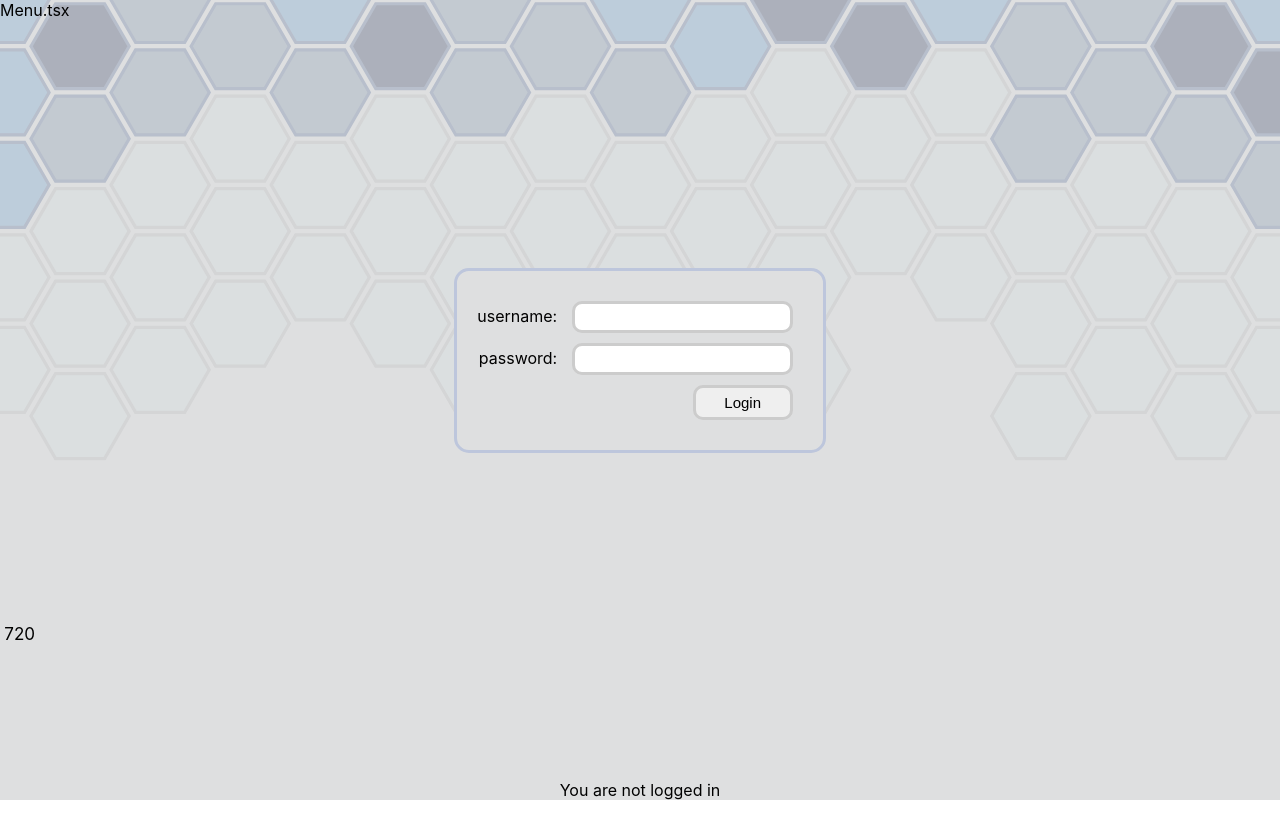
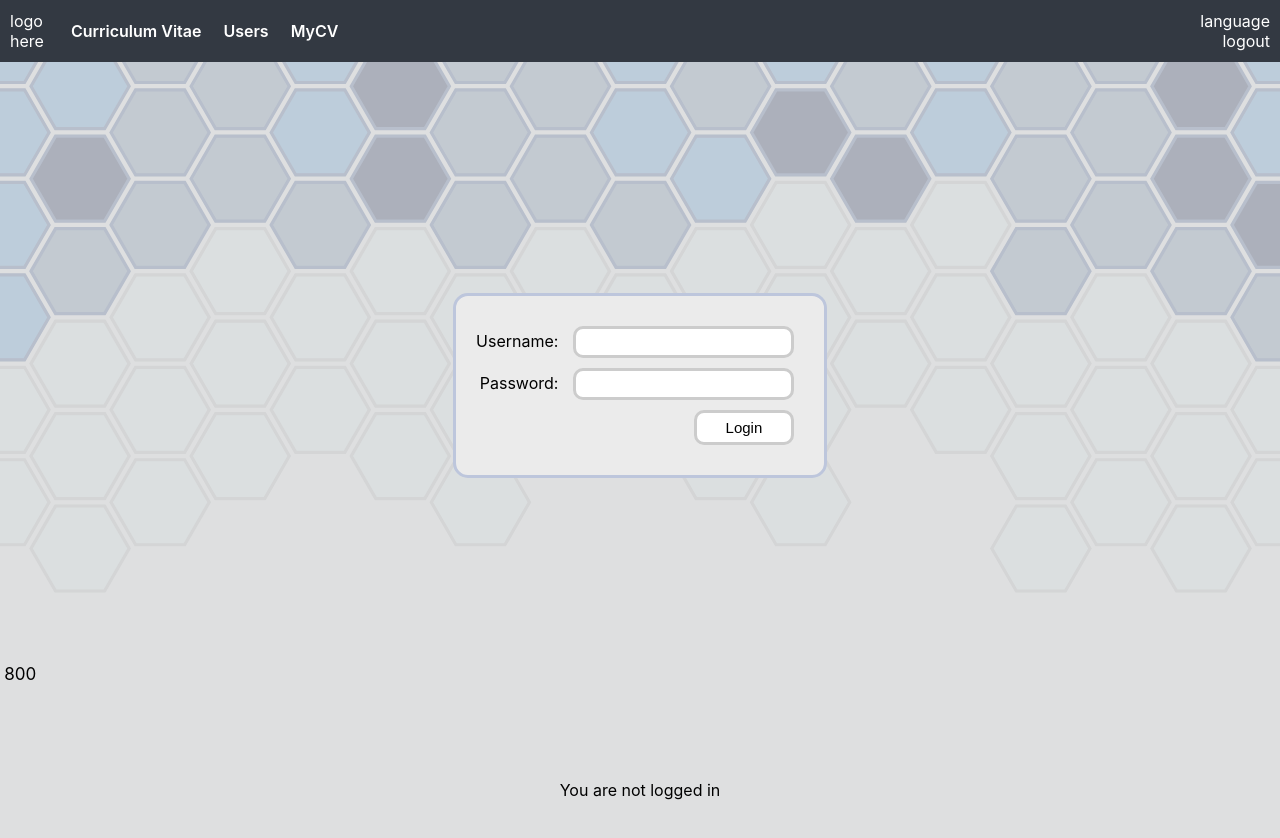
Before and after one commit to rampemus/cvapp, a React (Create React App) app in the folder frontend/: page / in a window 1280 px wide. Before the commit the page ends 800 px from the top, so only its background shows below. Built offline with nearby package versions, Linux system fonts and the light colour scheme.

Commit message:
Menu template and css fixes

```diff
--- a/frontend/src/App.css
+++ b/frontend/src/App.css
@@ -2,6 +2,7 @@
   /* background-color: #ffffff; */
 }
 
-.App-link {
-  color: #09d3ac;
+.content {
+  z-index: 1;
+  margin-top: 25px;
 }
--- a/frontend/src/App.tsx
+++ b/frontend/src/App.tsx
@@ -10,19 +10,21 @@ const App: React.FC = () => {
   const [ height, setHeight ] = useState(800)
 
   useEffect(()=>{
-    const app = document.getElementById('App')
-    if ( app ) {
-      console.log(app.clientHeight)
-      setHeight(app.clientHeight)
+    const content = document.getElementById('content')
+    if ( content ) {
+      console.log(content.clientHeight)
+      setHeight(content.clientHeight)
     }
 
   },[])
 
   return (
     <div className="App" id="App">
+      <Menu />
       <Background height={height}/>
-      <Menu />
+      <div className='content'>
         <Login />
+      </div>
       <Footer />
     </div>
   )
--- a/frontend/src/background/HexaBackground.css
+++ b/frontend/src/background/HexaBackground.css
@@ -5,7 +5,7 @@ svg {
     width: 100vw;
     display:block;
     position:absolute;
-    top:0;
+    top:40px;
     left:0;
     z-index: -1;
 }
--- a/frontend/src/background/HexaBackground.tsx
+++ b/frontend/src/background/HexaBackground.tsx
@@ -88,6 +88,8 @@ const Background: React.FC<Props> = (props: Props) => {
     return <div>
         {drawHexaGrid(
             [
+                [3, 2, 3, 2, 3, 3, 3, 2, 3],
+                  [3, 2, 4, 2, 2, 2, 2, 4],
                 [3, 2, 3, 2, 3, 4, 3, 2, 3],
                   [4, 2, 4, 2, 3, 4, 2, 4],
                 [3, 2, 2, 2, 2, 1, 1, 2, 4],
--- a/frontend/src/components/Login.css
+++ b/frontend/src/components/Login.css
@@ -8,7 +8,7 @@
 
 .loginBox {
   text-align: right;
-  background-color: rgb(222, 223, 224);
+  background-color: rgb(235, 235, 235);
   border-color: #bdc6dc;
   border-style: solid;
   padding: 20px;
@@ -36,7 +36,8 @@ button {
   min-width: 100px;
   border:solid 3px #ccc;
   border-radius: 10px;
-  margin: 10px
+  margin: 10px;
+  background-color: rgb(255, 255, 255);
 }
 
 button:focus {
--- a/frontend/src/components/Login.tsx
+++ b/frontend/src/components/Login.tsx
@@ -14,8 +14,8 @@ const Login: React.FC = (props) => {
     return(
         <div className='Login'>
             <form onSubmit={handleLogin} className='loginBox'>
-                <div>username: <input {...username}></input></div>
-                <div>password: <input {...password}></input></div>
+                <div>Username: <input id='username' name='username' {...username}></input></div>
+                <div>Password: <input id='password' name='password' {...password}></input></div>
                 <button>Login</button>
             </form>
         </div>
--- a/frontend/src/components/Menu.css
+++ b/frontend/src/components/Menu.css
@@ -4,4 +4,41 @@
   top: 0;
   width: 100%;
   text-align: left;
+  background-color: rgb(51, 57, 66);
+  color: rgb(255, 255, 255);
+  display: grid;
+  grid-template-columns: [logo] 50px [menu-items] auto 50px [settings];
+  align-items: center;
 }
+
+.cv-app-logo {
+  grid-area: logo;
+  margin: 3px;
+  padding: 7px;
+}
+
+.menu-items {
+  grid-area: menu-items;
+  margin: 10px;
+  display: flex;
+  flex-direction: row;
+}
+
+.menu-item {
+  padding: 10px;
+  margin: 1px;
+  font-weight: 600;
+}
+
+.settings {
+  grid-area: settings;
+  justify-self: right;
+  margin: 3px;
+  padding: 7px;
+  display: flex;
+  flex-flow: column;
+}
+
+.setting-item {
+  text-align: end;
+}
--- a/frontend/src/components/Menu.tsx
+++ b/frontend/src/components/Menu.tsx
@@ -5,7 +5,20 @@ const Menu: React.FC = (props) => {
 
 
     return(
-        <div className='Menu'>Menu.tsx</div>
+        <div className='Menu'>
+            <div className='cv-app-logo'>
+                logo here
+            </div>
+            <div className='menu-items'>
+                <div className='menu-item'>Curriculum Vitae</div>
+                <div className='menu-item'>Users</div>
+                <div className='menu-item'>MyCV</div>
+            </div>
+            <div className='settings'>
+                <div className='setting-item'>language</div>
+                <div className='setting-item'>logout</div>
+            </div>
+        </div>
     )
 }
 
```
